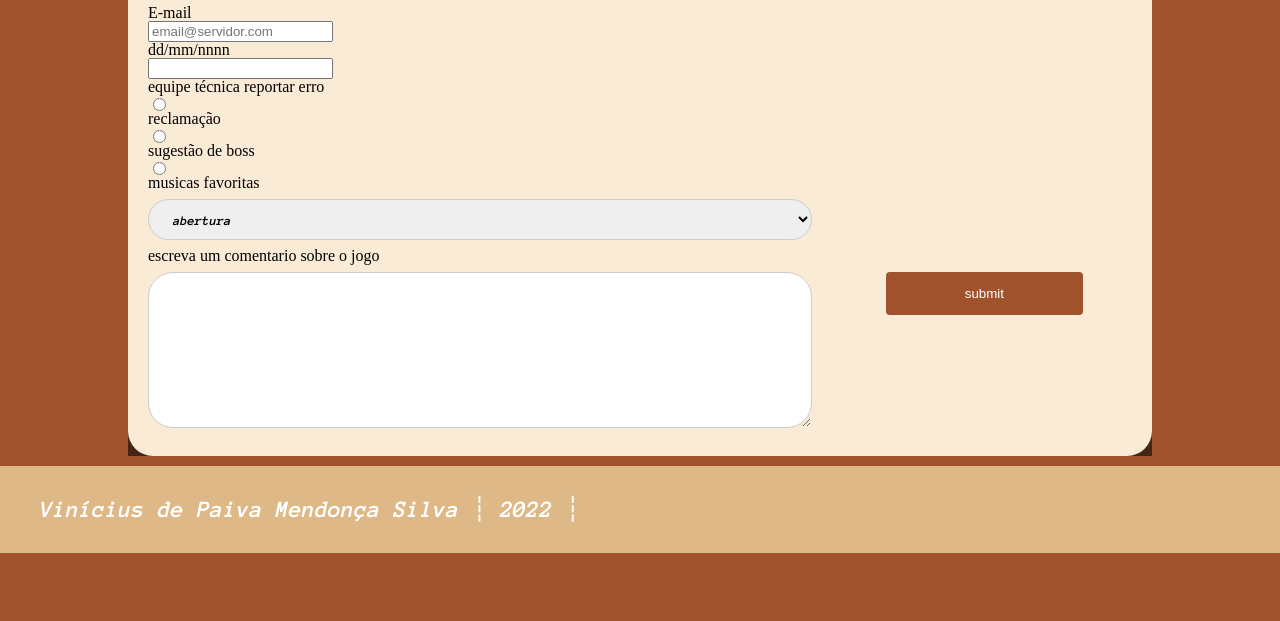
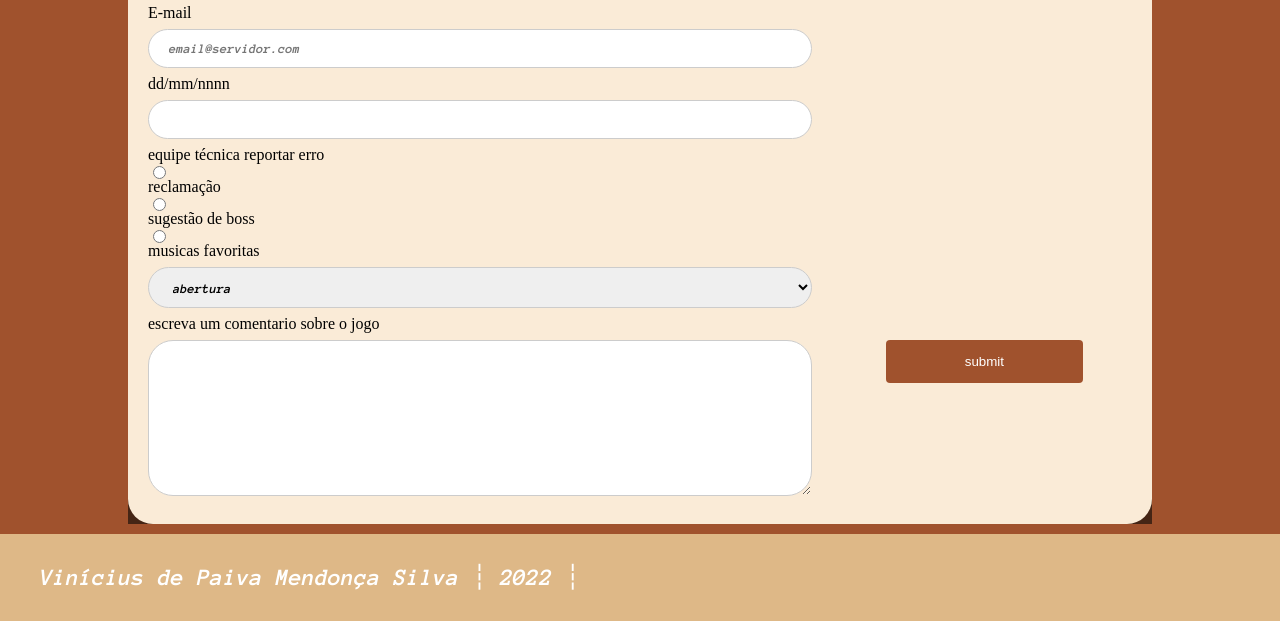
Before and after one commit to projvinipaiva/MeuPrimeiroSite, a plain HTML site: page contato.html in a window 1280 px wide. Shown: the part 297-918 px from the top of the page. Before the commit the page ends 850 px from the top, so only its background shows below. Drawn offline with Linux system fonts and the light colour scheme.

Commit message:
Update estilo.css

```diff
--- a/css/estilo.css
+++ b/css/estilo.css
@@ -204,7 +204,7 @@ header{
     box-sizing: border-box;
   }
 
-  input[type=text], select, input[type=tel], input[type=emeil], input[type=date], textarea{
+ input[type=text], select, input[type=tel], input[type=e-meil], input[type=datalist],  input[type=nome], textarea{
     padding: 12px 20px;
     margin: 8px 0;
     border: 1px solid #ccc;
```
